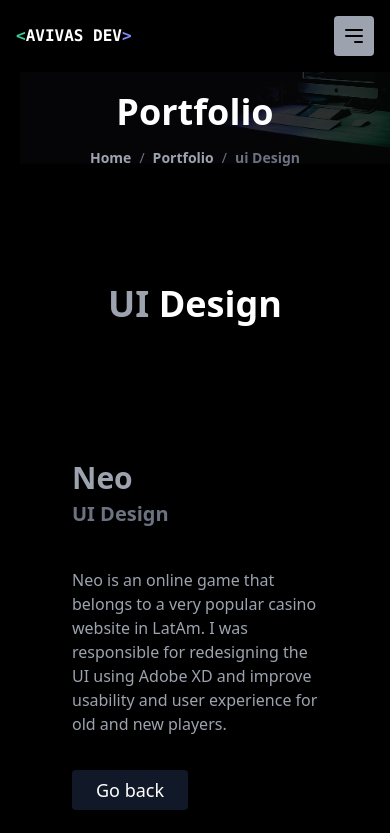
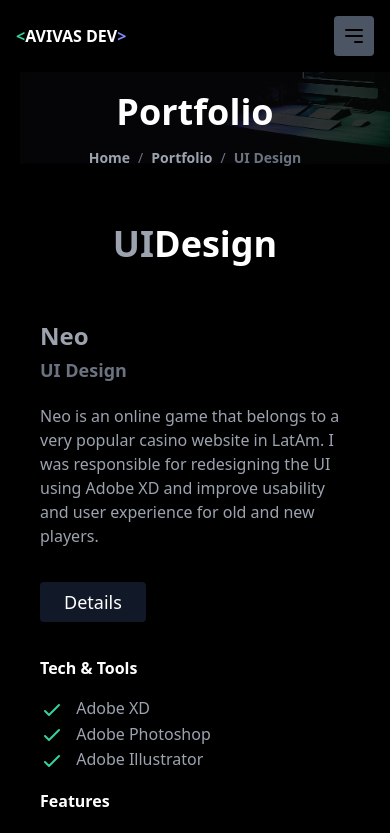
Before and after one commit to AlexSegen/nextjs-alexlab, a Next.js app: page /portfolio/ui in a window 390 px wide. Shown: the top 833 px of the page. Built offline with nearby package versions, Linux system fonts and the light colour scheme.

Commit message:
Responsive adjustments

```diff
--- a/components/Layout.jsx
+++ b/components/Layout.jsx
@@ -1,5 +1,5 @@
 import Head from 'next/head'
-import { useContext } from "react";
+import { useState, useEffect, useContext } from "react";
 
 import Header from "./shared/header-alt";
 import Footer from "./shared/footer";
@@ -8,10 +8,17 @@ import { ConfigContext } from "../contexts/ConfigContext";
 const Layout = ({ location, title, description, wided, children }) => {
   const context = useContext(ConfigContext);
 
-  const container = wided ? "" : "container mx-auto";
+  const [scrollPosition, setScrollPosition] = useState(0);
+
+  useEffect(() =>{
+      document.addEventListener('scroll', function(e) {
+          setScrollPosition(window.scrollY)
+      });
+  }, []);
+
 
   return (
-    <div className="min-h-screen bg-black">
+    <div className={`min-h-screen bg-black ${scrollPosition > 400 ? 'pt-20':''}`}>
       <Head>
         <title>
           {title ? `${title} | Alejandro Vivas - Frontend Developer` : context.title}
@@ -23,7 +30,7 @@ const Layout = ({ location, title, description, wided, children }) => {
       </Head>
       <Header />
 
-      <main className={`${container}`}>
+      <main className={wided ? "" : "container mx-auto"}>
         {children}
       </main>
       <Footer />
--- a/components/home/hero.jsx
+++ b/components/home/hero.jsx
@@ -6,15 +6,16 @@ const Hero = () => {
     const base = "button inline-flex py-2 mx-2 md:px-8 px-4"
 
     return (
-        <div className={`${styles.hero__wrapper}  relative flex items-center justify-center w-full min-h-full md:min-h-screen bg-black`}>
+        <div className={`${styles.hero__wrapper} relative flex items-center justify-center w-full min-h-screen bg-black md:mt-0 -mt-20 z-0`}>
 
-            <div className="container mx-auto">
+            <div className="container pb-20 mx-auto md:pb-0">
                 <div className="relative z-10 justify-center block w-full p-4 mx-auto text-white md:p-10 md:flex">
                     <div className="text-lg text-left md:w-2/4 md:text-xl">
                         <h4 className="mb-1 text-2xl font-bold text-green-500 md:text-4xl">Alejandro Vivas</h4>
                         <h1 className="mb-8 text-4xl font-bold text-white md:text-5xl md:mb-14" id="target">Frontend <span className="border-b-2 border-green-500">Developer</span></h1>
                         <p className="mb-4 font-normal text-gray-300">
-                            Hello, I'm Alejandro, currently based in Santiago, Chile. I have 6+ years of experience in software development & IT industry as an IT Professional. I have expertise and experience in JS full stack web development building modern solutions for small and big companies.
+                            Hello, I'm Alejandro, currently based in Santiago, Chile. I have 6+ years of experience in software development & IT industry as an IT Professional.
+                            <span className="hidden md:inline"> I have expertise and experience in JS full stack web development building modern solutions for small and big companies.</span>
                         </p>
 
                         <div className="mt-8 mb:mt-4">
--- a/components/home/latest-works.jsx
+++ b/components/home/latest-works.jsx
@@ -48,11 +48,11 @@ export function Slide({ project }) {
     return (
         <div className="grid grid-cols-12">
             <div className="col-span-12 p-4 md:col-span-4">
-                <div className="p-10">
-                    <h4 className="mt-10 mb-1 text-4xl font-bold">{project.title}</h4>
-                    <p className="mb-10 text-xl font-semibold text-gray-500">{project.category}</p>
+                <div className="p-2 md:p-10">
+                    <h4 className="mt-5 mb-1 text-2xl font-bold md:mt-10 md:text-4xl">{project.title}</h4>
+                    <p className="mb-5 text-lg font-semibold text-gray-500 md:mb-10 md:text-xl">{project.category}</p>
 
-                    <p className="mb-10 text-gray-400">
+                    <p className="mb-5 text-gray-400 md:mb-10">
                         {project.description}
                     </p>
 
--- a/components/project/index.jsx
+++ b/components/project/index.jsx
@@ -20,9 +20,9 @@ const ProjectDetails = ({ project }) => {
     return (
         <div className="block grid-cols-12 md:grid">
             <div className="col-span-4 p-4">
-                <div className="p-10">
-                    <h4 className="mt-10 mb-1 text-3xl font-bold md:text-4xl">{project.title}</h4>
-                    <p className="mb-10 text-xl font-semibold text-gray-500">{project.category}</p>
+                <div className="p-2 md:p-10">
+                    <h4 className="mt-2 mb-1 text-2xl font-bold md:mt-10 md:text-4xl">{project.title}</h4>
+                    <p className="mb-5 text-lg font-semibold text-gray-500 md:text-xl md:mb-10">{project.category}</p>
 
                     <p className="mb-10 text-gray-400">
                         {project.description}
@@ -34,8 +34,8 @@ const ProjectDetails = ({ project }) => {
                             project.url  && (<a target="_blank"  href={project.url} className="mb-4 mr-2 text-lg is-primary button">Preview</a>)
                         }
 
-                        <Link href="/portfolio">
-                            <a className="text-lg font-normal button ">Go back</a>
+                        <Link href={`/portfolio/details/${project.id}`}>
+                            <a className="text-lg font-normal button ">Details</a>
                         </Link>
                     </div>
 
--- a/components/shared/header-alt.jsx
+++ b/components/shared/header-alt.jsx
@@ -1,6 +1,6 @@
 import Link from 'next/link'
 import { useState, useEffect } from "react"
-import { Menu, Transition } from '@headlessui/react';
+import { Menu } from '@headlessui/react';
 
 const Header = () => {
 
@@ -15,24 +15,24 @@ const Header = () => {
 
 
     return (
-        <header className={` w-full transition duration-150 p-4 lg:p-0 ${scrollPosition > 400 ? 'bg-gray-900 fixed top-0 z-40':'bg-black'}`}>
+        <header className={` w-full p-4 lg:p-0 z-40  ${scrollPosition > 400 ? 'bg-gray-900 fixed top-0 fade-in-top':'bg-black relative'}`}>
             <div className="container w-full mx-auto">
                 <div className="relative flex items-center justify-between w-full lg:justify-center">
                     <div className="w-40">
                         <Link href="/">
-                            <a className="block font-mono font-semibold text-white uppercase whitespace-nowrap">
+                            <a className="block font-bold text-white uppercase whitespace-nowrap">
                                 <span className="text-green-400 ">&lt;</span>Avivas Dev<span className="text-indigo-400 ">&gt;</span>
                             </a>
                         </Link>
                     </div>
-                    <Menu as="div" className="md:hidden">
+                    <Menu >
                         {({open}) => (
                             <>
-                                <Menu.Button className={`button lg:hidden focus:bg-green-400 hover:bg-green-400 ${open ? 'bg-green-400':'bg-gray-400'} text-black flex justify-center items-center p-0 w-10 h-10`}>
+                                <Menu.Button className={`button lg:hidden focus:bg-green-400 hover:bg-green-400 ${open ? 'bg-green-400':'bg-gray-600'} text-black flex justify-center items-center p-0 w-10 h-10`}>
                                     <svg className="w-6 h-6" fill="none" stroke="currentColor" viewBox="0 0 24 24" xmlns="http://www.w3.org/2000/svg"><path strokeLinecap="round" strokeLinejoin="round" strokeWidth={2} d="M4 6h16M4 12h16m-7 6h7" /></svg>
                                 </Menu.Button>
 
-                                <Menu.Items className="absolute z-40 w-full bg-gray-800 rounded md:relative lg:block md:bg-transparent md:-bottom-0 -bottom-80">
+                                <Menu.Items className="absolute z-40 w-full bg-gray-800 rounded md:hidden -bottom-80 focus:outline-none">
                                     <nav className="justify-end block w-full md:flex">
                                         <NavItem href="/">Home</NavItem>
                                         <NavItem href="/career">Career</NavItem>
--- a/pages/portfolio/[catslug].jsx
+++ b/pages/portfolio/[catslug].jsx
@@ -46,13 +46,13 @@ const FilteredPortfolio = () => {
                             <a className="font-semibold text-gray-400 hover:text-gray-300">Portfolio</a>
                         </Link>
                         <span className="mx-2 text-gray-500">/</span>
-                        <span className="font-semibold text-gray-500"><span className="initial">{ catslug }</span> Design</span>
+                        <span className="font-semibold text-gray-500"><span className="uppercase">{ catslug } </span>Design</span>
                     </div>
                 </div>
                 <img src="/img/coding_workspace.jpg" className="absolute top-0 w-full transform -translate-y-1/2 opacity-20" alt=""/>
             </div>
-            <div className="container py-20 mx-auto text-gray-400">
-                <h2 className="mb-6 text-4xl font-bold text-center text-white md:text-left md:text-5xl"><span className="text-gray-400 uppercase">{catslug}</span> Design</h2>
+            <div className="container py-5 mx-auto text-gray-400 md:py-20">
+                <h2 className="mb-2 text-4xl font-bold text-center text-white md:mb-6 md:text-left md:text-5xl"><span className="text-gray-400 uppercase">{catslug}</span>Design</h2>
 
                 {
                     filtered.map(project => (
--- a/pages/portfolio/index.jsx
+++ b/pages/portfolio/index.jsx
@@ -21,13 +21,13 @@ const Portfolio = () => {
 
                 <Link href="/portfolio/web">
                     <a  className="flex items-center justify-center w-full min-h-full col-span-5 py-10 mb-6 text-5xl font-bold text-center text-white border-2 border-gray-500 border-dashed md:py-40 border-opacity-20 hover:bg-gray-900">
-                        <span className="text-gray-400">Web</span> Design
+                        <span className="text-gray-400">Web</span>Design
                     </a>
                 </Link>
 
                 <Link href="/portfolio/ui" >
                     <a  className="flex items-center justify-center w-full min-h-full col-span-5 py-10 mb-6 text-5xl font-bold text-center text-white border-2 border-gray-500 border-dashed md:py-40 border-opacity-20 hover:bg-gray-900">
-                        <span className="text-gray-400">UI</span> Design
+                        <span className="text-gray-400">UI</span>Design
                     </a>
                 </Link>
 
--- a/styles/animations.css
+++ b/styles/animations.css
@@ -34,3 +34,42 @@
       opacity: 1;
     }
   }
+
+
+
+/**
+ * ----------------------------------------
+ * animation fade-in-top
+ * ----------------------------------------
+ */
+
+ .fade-in-top {
+  -webkit-animation: fade-in-top 0.6s cubic-bezier(0.390, 0.575, 0.565, 1.000) both;
+          animation: fade-in-top 0.6s cubic-bezier(0.390, 0.575, 0.565, 1.000) both;
+}
+
+
+@-webkit-keyframes fade-in-top {
+  0% {
+    -webkit-transform: translateY(-50px);
+            transform: translateY(-50px);
+    opacity: 0;
+  }
+  100% {
+    -webkit-transform: translateY(0);
+            transform: translateY(0);
+    opacity: 1;
+  }
+}
+@keyframes fade-in-top {
+  0% {
+    -webkit-transform: translateY(-50px);
+            transform: translateY(-50px);
+    opacity: 0;
+  }
+  100% {
+    -webkit-transform: translateY(0);
+            transform: translateY(0);
+    opacity: 1;
+  }
+}
```
